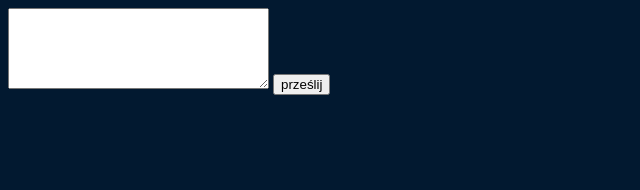
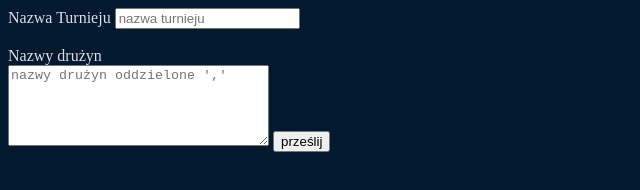
Before and after one commit to akai-org/tournament-ladder-generator, a website: page index.html in a window 1280 px wide. Shown: the whole page, without its empty margins (0-640 px from the left). Drawn offline with Linux system fonts and the light colour scheme.

Commit message:
drobne zmiany

```diff
--- a/index.html
+++ b/index.html
@@ -7,7 +7,9 @@
   </head>
   <body>
     <div id="start">
-      <textarea cols="30" rows="5" id="teams"></textarea>
+      Nazwa Turnieju <input type="text" id="title" placeholder="nazwa turnieju" /><br /><br />
+      Nazwy drużyn<br />
+      <textarea cols="30" rows="5" id="teams" placeholder="nazwy drużyn oddzielone ','"></textarea>
       <button onclick="main()">prześlij</button>
     </div>
     <div id="ladder"></div>
--- a/style.css
+++ b/style.css
@@ -1,8 +1,9 @@
 *{
   box-sizing: border-box;
+
 }
 body{
-
+color: #DCDFE8;
 background-color: #021930
 }
 #ladder {
```
